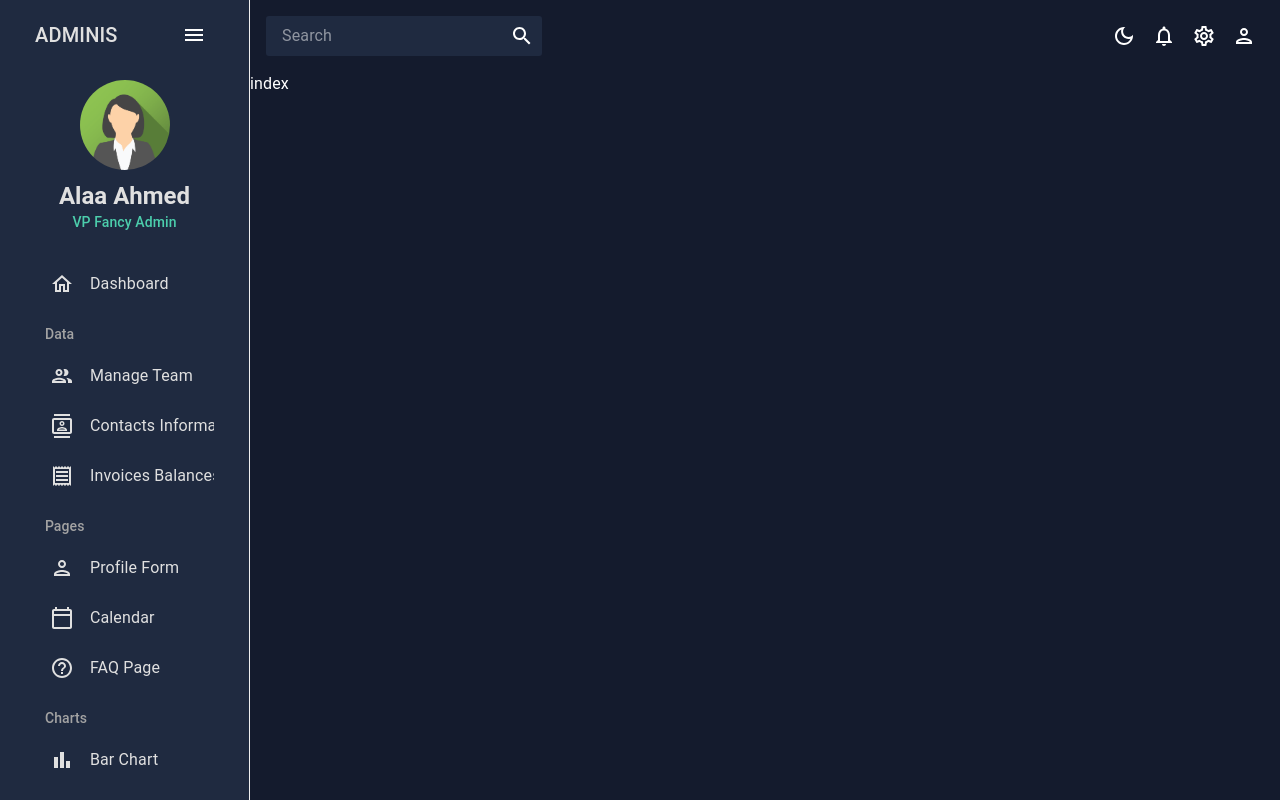
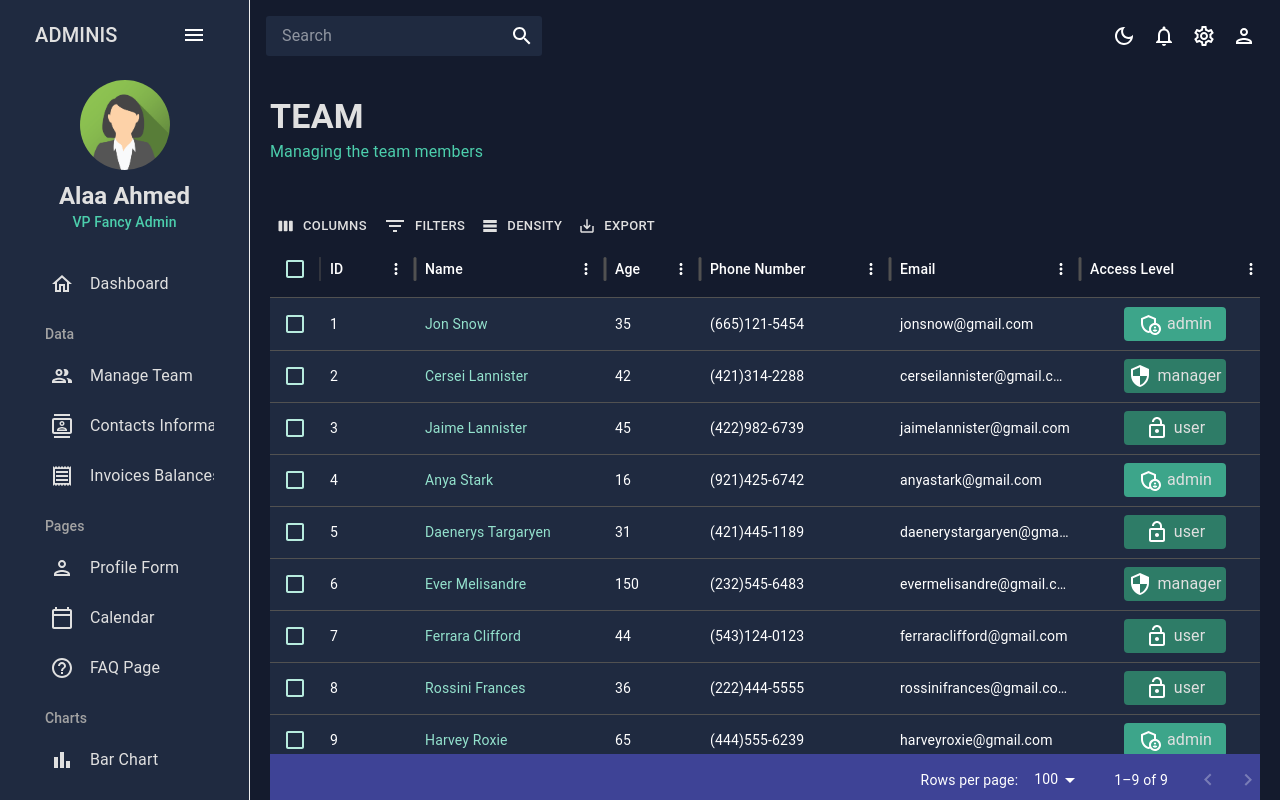
Before and after one commit to AlaaAhmeeddd/Admin-Dashboard, a React (Vite) app: page /team in a window 1280 px wide. Built offline with nearby package versions, Linux system fonts and the light colour scheme.

Commit message:
feat: add data table

```diff
--- a/src/components/Header.tsx
+++ b/src/components/Header.tsx
@@ -1,5 +1,4 @@
-import { Typography, useTheme } from "@mui/material";
-import Container from "./Container";
+import { Typography, useTheme, Box } from "@mui/material";
 import { tokens } from "../theme"
 
 
@@ -12,13 +11,13 @@
     const theme = useTheme();
     const colors = tokens(theme.palette.mode);
     return (
-        <Container>
-            <Typography variant="h4" className="uppercase" sx={{fontWeight: "bold"}}>
+        <Box sx={{mb: 1}}>
+            <Typography variant="h4" className="uppercase mb-2" color={colors.grey[100]} sx={{fontWeight: "bold"}}>
                 {title}
             </Typography>
             <Typography variant="subtitle1" color={colors.greenAccent[500]}>
                 {subTitle}
             </Typography>
-        </Container>
+        </Box>
     )
 }
--- a/src/data/mockData.ts
+++ b/src/data/mockData.ts
@@ -1,6 +1,15 @@
 import { tokens } from "../theme";
 
-export const mockDataTeam = [
+export interface TeamMember {
+    id: number;
+    name: string;
+    age: number;
+    phone: string;
+    email: string;
+    access: "admin" | "manager" | "user";
+}
+
+export const mockDataTeam: TeamMember[] = [
     {
         id: 1,
         name: "Jon Snow",
--- a/src/scenes/dashboard/index.tsx
+++ b/src/scenes/dashboard/index.tsx
@@ -1,10 +1,23 @@
+import { Stack } from "@mui/material";
+import Button from '@mui/material/Button';
+import DownloadIcon from '@mui/icons-material/Download';
+import Container from "../../components/Container";
 import Header from "../../components/Header";
-import { Box } from "@mui/material";
 
 export default function Dashboard() {
     return (
-        <Box>
-            <Header title="Dashboard" subTitle="Welcome to your dashboard" />
-        </Box>
+        <Container>
+            <Stack
+                direction="row"
+                justifyContent="space-between"
+                alignItems="center"
+                sx={{ flexWrap: 'wrap' }}
+            >
+                <Header title="Dashboard" subTitle="Welcome to your dashboard" />
+                <Button variant="outlined" startIcon={<DownloadIcon />}>
+                    Download your dashboard
+                </Button>
+            </Stack>
+        </Container>
     )
 }
--- a/src/scenes/global/Sidebar.tsx
+++ b/src/scenes/global/Sidebar.tsx
@@ -1,4 +1,4 @@
-import { useState } from 'react';
+import { useEffect, useState } from 'react';
 import { Sidebar, Menu, MenuItem } from 'react-pro-sidebar';
 import { Box, IconButton, Typography, useTheme } from "@mui/material"
 import { Link } from "react-router-dom"
@@ -15,6 +15,7 @@
 import TimelineOutlinedIcon from "@mui/icons-material/TimelineOutlined";
 import MenuOutlinedIcon from "@mui/icons-material/MenuOutlined";
 import MapOutlinedIcon from "@mui/icons-material/MapOutlined";
+import useMediaQuery from '@mui/material/useMediaQuery';
 
 interface itemProps {
     title: string,
@@ -27,9 +28,10 @@
 const Item = ({ title, to, icon, selected, setSelected }: itemProps) => {
     const theme = useTheme();
     const colors = tokens(theme.palette.mode);
+
     return (
         <MenuItem
-            active={selected === title}
+            className={`${selected === title && "text-[#6870fa]"}`}
             style={{
             color: colors.grey[100],
             }}
@@ -47,6 +49,12 @@
     const colors = tokens(theme.palette.mode);
     const [isCollapsed, setIsCollapsed] = useState(false);
     const [selected, setSelected] = useState("Dashboard");
+    const matches = useMediaQuery('(min-width:1280px)');
+
+    useEffect(()=>{
+        if(matches) setIsCollapsed(false)
+        else if(!matches) setIsCollapsed(true)
+    },[matches])
 
     return (
         <Box sx={{
@@ -60,9 +68,6 @@
             "& .ps-menu-button:hover": {
                 color: "#868dfb !important",
                 backgroundColor: `transparent !important`
-            },
-            "& .ps-menu-button.active": {
-                color: "#6870fa !important",
             },
         }}>
             <Sidebar collapsed={isCollapsed}>
--- a/src/scenes/team/index.tsx
+++ b/src/scenes/team/index.tsx
@@ -1,8 +1,120 @@
+import Header from "../../components/Header";
+import Container from "../../components/Container";
+import { Box, Typography, useTheme } from "@mui/material";
+import { DataGrid, GridToolbar, GridColDef } from "@mui/x-data-grid";
+import { tokens } from "../../theme";
+import { mockDataTeam, TeamMember } from "../../data/mockData";
+import AdminPanelSettingsOutlinedIcon from "@mui/icons-material/AdminPanelSettingsOutlined";
+import LockOpenOutlinedIcon from "@mui/icons-material/LockOpenOutlined";
+import SecurityOutlinedIcon from "@mui/icons-material/SecurityOutlined";
 
 function Team() {
+    const theme = useTheme();
+    const colors = tokens(theme.palette.mode);
+
+    const columns: GridColDef[] = [
+        { field: "id", headerName: "ID", flex: 1 },
+        {
+            field: "name",
+            headerName: "Name",
+            flex: 2,
+            cellClassName: "name-column--cell",
+        },
+        {
+            field: "age",
+            headerName: "Age",
+            type: "number",
+            headerAlign: "left",
+            align: "left",
+            flex: 1,
+        },
+        {
+            field: "phone",
+            headerName: "Phone Number",
+            flex: 2,
+        },
+        {
+            field: "email",
+            headerName: "Email",
+            flex: 2,
+        },
+        {
+            field: "accessLevel",
+            headerName: "Access Level",
+            flex: 2,
+            renderCell: ({ row }: { row: TeamMember }) => {
+                return (
+                    <Box
+                        width="60%"
+                        m="0 auto"
+                        p="5px"
+                        display="flex"
+                        justifyContent="center"
+                        sx={{
+                            backgroundColor:
+                                row.access === "admin"
+                                    ? colors.greenAccent[600]
+                                    : row.access === "manager"
+                                    ? colors.greenAccent[700]
+                                    : colors.greenAccent[700],
+                            marginY: 1,
+                        }}
+                        borderRadius="4px"
+                    >
+                        {row.access === "admin" && <AdminPanelSettingsOutlinedIcon />}
+                        {row.access === "manager" && <SecurityOutlinedIcon />}
+                        {row.access === "user" && <LockOpenOutlinedIcon />}
+                        <Typography color={colors.grey[100]} sx={{ ml: "5px" }}>
+                            {row.access}
+                        </Typography>
+                    </Box>
+                );
+            },
+        },
+    ];
+
     return (
-        <div>index</div>
-    )
+        <Container>
+            <Header title={"Team"} subTitle={"Managing the team members"} />
+            <Box
+                m="40px 0 0 0"
+                height="75vh"
+                sx={{
+                    overflowX: "auto",
+                    "& .MuiDataGrid-root": {
+                        border: "none",
+                        minWidth: "1000px",
+                    },
+                    "& .MuiDataGrid-cell": {
+                        borderBottom: "none",
+                    },
+                    "& .name-column--cell": {
+                        color: colors.greenAccent[300],
+                    },
+                    "& .MuiDataGrid-virtualScroller": {
+                        backgroundColor: colors.primary[400],
+                    },
+                    "& .MuiDataGrid-footerContainer": {
+                        borderTop: "none",
+                        backgroundColor: colors.blueAccent[700],
+                    },
+                    "& .MuiCheckbox-root": {
+                        color: `${colors.greenAccent[200]} !important`,
+                    },
+                    "& .MuiDataGrid-toolbarContainer button":{
+                        color: colors.grey[100],
+                    }
+                }}
+            >
+                <DataGrid
+                    rows={mockDataTeam}
+                    columns={columns}
+                    checkboxSelection
+                    slots={{ toolbar : GridToolbar}}
+                />
+            </Box>
+        </Container>
+    );
 }
 
-export default Team
+export default Team;
```
Also changed, not shown: src/App.tsx (indentation only).
